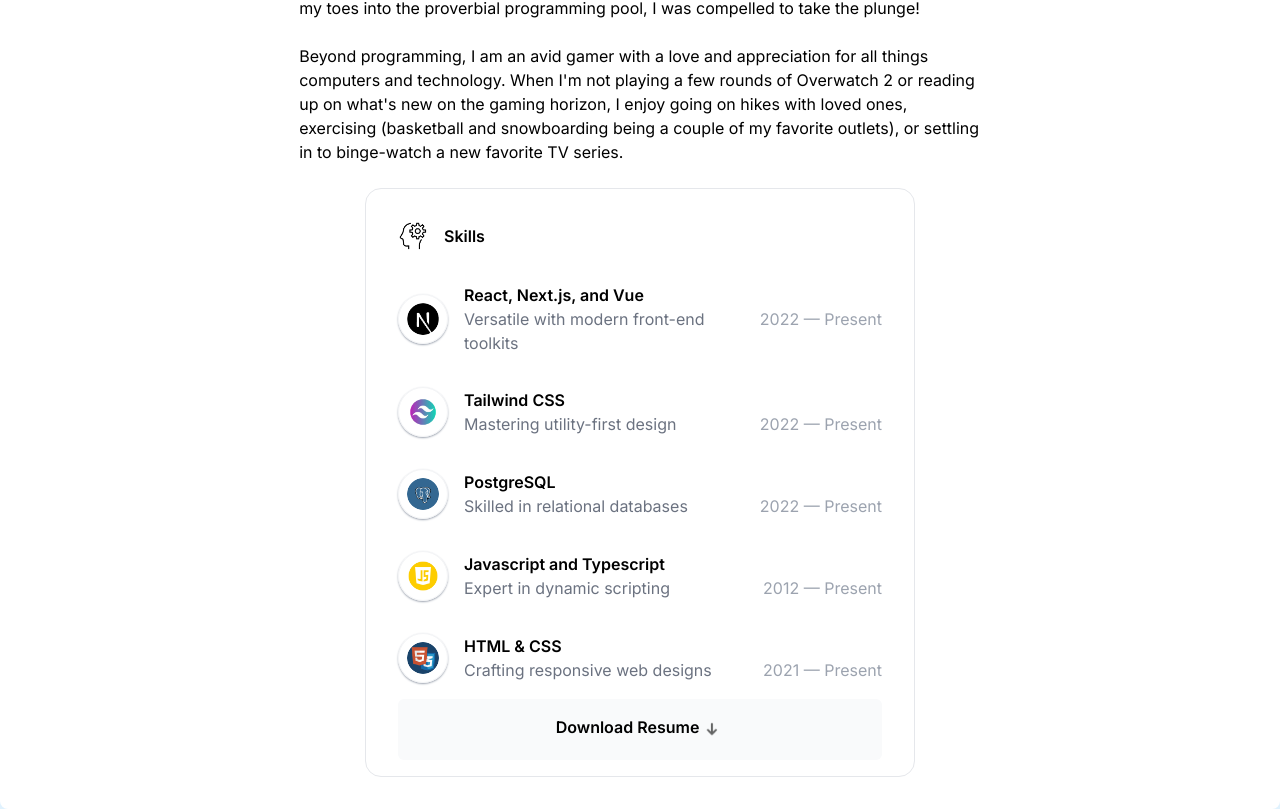
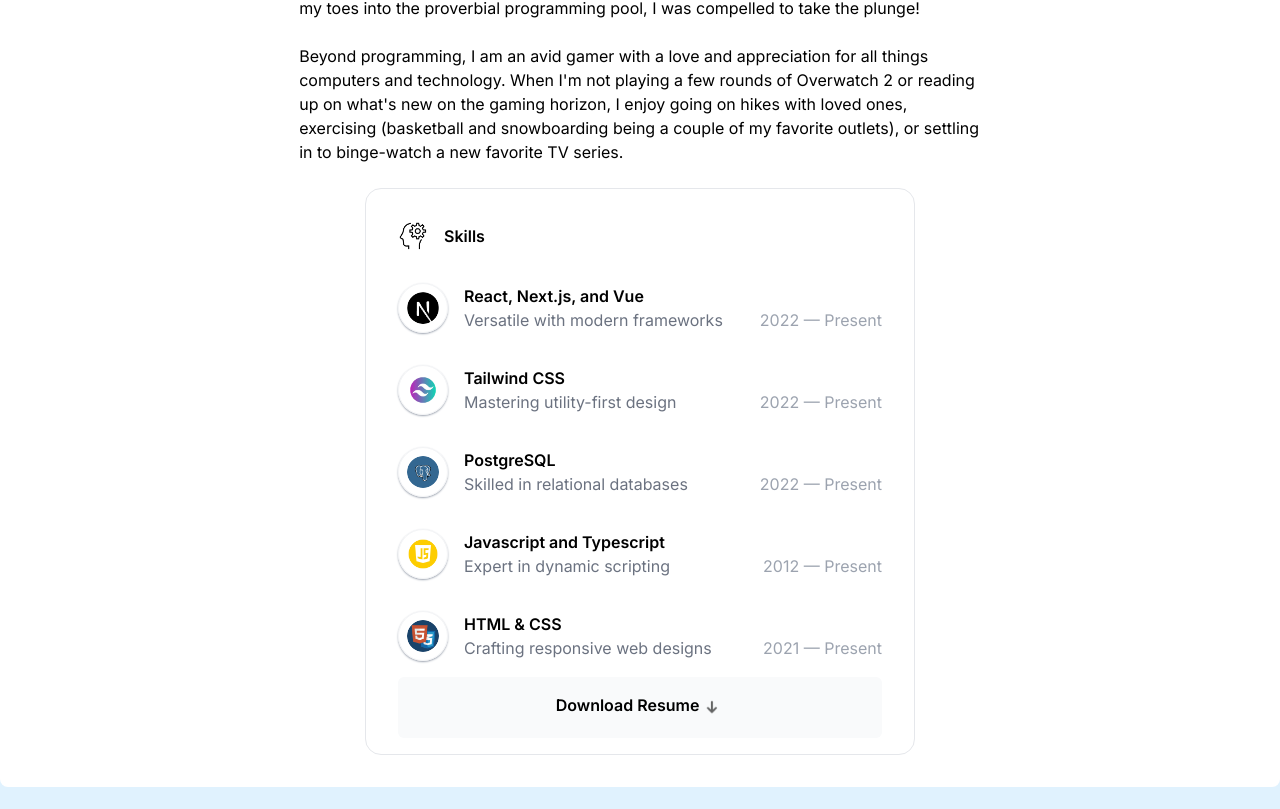
Before and after one commit to relic606/portfolio, a Next.js app: page / in a window 1280 px wide. Shown: the part 700-1509 px from the top of the page. After the commit the page ends 1487 px from the top, so only its background shows below. Built offline with nearby package versions, Linux system fonts and the light colour scheme.

Commit message:
adjust skill wording

```diff
--- a/app/components/Skills.js
+++ b/app/components/Skills.js
@@ -9,7 +9,7 @@ const SKILLS = [
 	// },
 	{
 		language: "React, Next.js, and Vue",
-		description: "Versatile with modern front-end toolkits",
+		description: "Versatile with modern frameworks",
 		year: "2022",
 		image: "/next-logo.png"
 	},
```
